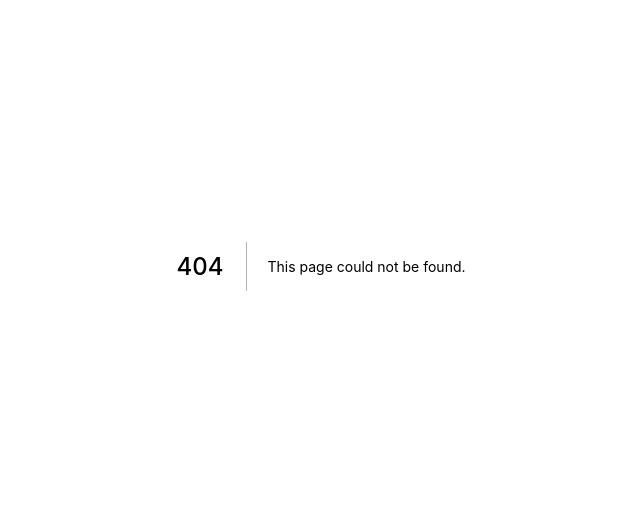
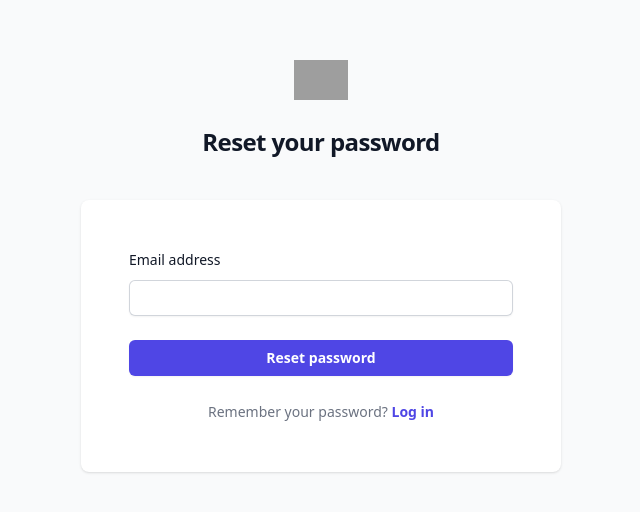
Before and after one commit to markbenliyan/resume-mvp-next, a Next.js app: page /forgotpassword in a window 1280 px wide. Before the commit this address had no page. Shown: the part 134-646 px from the top of the page, without its empty margins (319-959 px from the left). Built offline with nearby package versions, Linux system fonts and the light colour scheme; grey boxes are pictures that could not be loaded.

Commit message:
added auth checks, forgot password page, and landing page --> dashboard routing based on signed in user

```diff
--- a/downloadAsPdf.js
+++ b/downloadAsPdf.js
@@ -12,7 +12,7 @@ app.get('/pdf', async (req, res) => {
   const browser = await puppeteer.launch();
   const page = await browser.newPage();
 
-  await page.goto('http://localhost:3000/resumeOnly', {
+  await page.goto('http://localhost:3000/resumeonly', {
     waitUntil: 'networkidle0',
   });
 
--- a/lib/firebase.js
+++ b/lib/firebase.js
@@ -16,8 +16,10 @@ const firebaseConfig = {
 
 // Initialize Firebase
 const app = initializeApp(firebaseConfig);
+// Initialize firestore
+const db = getFirestore(app);
+
 let analytics;
-const db = getFirestore(app); // Initialize firestore
 
 if (typeof window !== 'undefined') {
   analytics = getAnalytics(app);
--- a/package.json
+++ b/package.json
@@ -1,4 +1,5 @@
 {
+  "type": "module",
   "name": "resume-mvp-next",
   "version": "0.1.0",
   "private": true,
--- a/src/components/Resume.jsx
+++ b/src/components/Resume.jsx
@@ -30,6 +30,7 @@ const Resume = ({ editable = false, resumeOnly = false, scale = 1.0 }) => {
     },
     headerFirstName: {
       fontWeight: '800',
+      marginRight: '10px',
     },
     headerLastName: {
       fontWeight: '500',
@@ -163,7 +164,6 @@ const Resume = ({ editable = false, resumeOnly = false, scale = 1.0 }) => {
     const currentRect = e.currentTarget.getBoundingClientRect();
     // const resumeRect = document.getElementById('canvas').getBoundingClientRect();
 
-    console.log('currentRect: ', currentRect);
     setToolbarPos({
       x: currentRect.left - TOOLBAR_OFFSET,
       y: currentRect.top,
@@ -195,7 +195,7 @@ const Resume = ({ editable = false, resumeOnly = false, scale = 1.0 }) => {
               <span id="lastName" contentEditable={editable} suppressContentEditableWarning={true}
                 onBlur={(e) => handleBlur(e, 'lastName')}
                 style={style.headerLastName}>
-                {' ' + resume.lastName}
+                {resume.lastName}
               </span>
             </h1>
             <div id="headerContacts" style={style.headerContacts}>
--- /dev/null
+++ b/src/pages/forgotpassword.jsx
@@ -0,0 +1,92 @@
+/* eslint-disable @next/next/no-html-link-for-pages */
+/* eslint-disable @next/next/no-img-element */
+import { useState } from 'react';
+import { getAuth, sendPasswordResetEmail } from "firebase/auth";
+import { app } from '../../lib/firebase';
+import { useRouter } from 'next/router';
+
+
+export default function ForgotPassword() {
+  const [email, setEmail] = useState('');
+  const [emailSent, setEmailSent] = useState(false);
+  const [error, setError] = useState(null);
+  const auth = getAuth(app);
+  const router = useRouter();
+
+  const handleSubmit = async (event) => {
+    event.preventDefault();
+
+    try {
+      await sendPasswordResetEmail(auth, email);
+      setError(null);
+      setEmailSent(true);
+    } catch (error) {
+      if (error.code === 'auth/user-not-found') {
+        setError('No user found with this email address.');
+      } else {
+        setError('Error sending password reset email.');
+      }
+      console.error('Error sending password reset email: ', error);
+    }
+  };
+
+  return (
+    <div className="h-screen bg-gray-50">
+      <div className="flex min-h-full flex-1 flex-col justify-center py-12 sm:px-6 lg:px-8">
+        <div className="sm:mx-auto sm:w-full sm:max-w-md">
+          <img
+            className="mx-auto h-10 w-auto"
+            src="https://tailwindui.com/img/logos/mark.svg?color=indigo&shade=600"
+            alt="Your Company"
+          />
+          <h2 className="mt-6 text-center text-2xl font-bold leading-9 tracking-tight text-gray-900">
+            Reset your password
+          </h2>
+        </div>
+
+        <div className="mt-10 sm:mx-auto sm:w-full sm:max-w-[480px]">
+          <div className="bg-white px-6 py-12 shadow sm:rounded-lg sm:px-12">
+            <form className="space-y-6" onSubmit={handleSubmit}>
+              {error && <p className="text-red-500">{error}</p>}
+              {emailSent && <p className="text-green-500">Email sent!</p>}
+              <div>
+                <label htmlFor="email" className="block text-sm font-medium leading-6 text-gray-900">
+                  Email address
+                </label>
+                <div className="mt-2">
+                  <input
+                    id="email"
+                    name="email"
+                    type="email"
+                    autoComplete="email"
+                    required
+                    value={email}
+                    onChange={e => setEmail(e.target.value)}
+                    className="block w-full rounded-md border-0 py-1.5 text-gray-900 shadow-sm ring-1 ring-inset ring-gray-300 placeholder:text-gray-400 focus:ring-2 focus:ring-inset focus:ring-indigo-600 sm:text-sm sm:leading-6"
+                  />
+                </div>
+              </div>
+
+              <div>
+                <button
+                  type="submit"
+                  className="flex w-full justify-center rounded-md bg-indigo-600 px-3 py-1.5 text-sm font-semibold leading-6 text-white shadow-sm hover:bg-indigo-500 focus-visible:outline focus-visible:outline-2 focus-visible:outline-offset-2 focus-visible:outline-indigo-600"
+                >
+                  Reset password
+                </button>
+              </div>
+
+              <p className="mt-10 text-center text-sm text-gray-500">
+                Remember your password?{' '}
+                <a href="/login" className="font-semibold leading-6 text-indigo-600 hover:text-indigo-500">
+                  Log in
+                </a>
+              </p>
+
+            </form>
+          </div>
+        </div>
+      </div>
+    </div>
+  );
+}
--- a/src/pages/index.tsx
+++ b/src/pages/index.tsx
@@ -1,8 +1,10 @@
 /* eslint-disable @next/next/no-img-element */
-import { useState } from 'react'
+import { useEffect, useState } from 'react'
 import { useRouter } from 'next/router'
 import { Dialog } from '@headlessui/react'
 import { Bars3Icon, XMarkIcon } from '@heroicons/react/24/outline'
+import { getAuth, onAuthStateChanged } from "firebase/auth";
+import { app } from '../../lib/firebase';
 
 const navigation = [
   { name: 'Product', href: '#' },
@@ -13,7 +15,32 @@ const navigation = [
 
 export default function Home() {
   const router = useRouter();
+  const [loading, setLoading] = useState(true); // add loading state
   const [mobileMenuOpen, setMobileMenuOpen] = useState(false)
+
+  // this onAuthStateChanged is how we check if a user is logged in or not, and act accordingly
+  useEffect(() => {
+    const auth = getAuth(app);
+
+    const unsubscribe = onAuthStateChanged(auth, (user) => {
+      if (user) {
+        // User is signed in, see docs for a list of available properties
+        // https://firebase.google.com/docs/reference/js/auth.user
+        const uid = user.uid;
+        console.log('user signed in ', user.providerData)
+        router.push('/dashboard')
+        // ...
+      } else {
+        setLoading(false); // User not signed in, set loading to false
+        console.log('no user signed in out')
+      }
+    });
+
+    // Cleanup subscription on unmount
+    return () => unsubscribe();
+
+  }, [router]); // Empty dependency array ensures this runs once on mount and not on every re-render
+
 
   const handleLogin = () => {
     router.push('/login')
@@ -23,7 +50,18 @@ export default function Home() {
     router.push('/signup')
   }
 
-  return (
+  const spinningLoader = (
+    <div role="status" className='flex h-screen justify-center items-center bg-gray-50'>
+      <svg aria-hidden="true" className="inline w-12 h-12 text-gray-200 animate-spin dark:text-gray-600 fill-blue-600" viewBox="0 0 100 101" fill="none" xmlns="http://www.w3.org/2000/svg">
+        <path d="M100 50.5908C100 78.2051 77.6142 100.591 50 100.591C22.3858 100.591 0 78.2051 0 50.5908C0 22.9766 22.3858 0.59082 50 0.59082C77.6142 0.59082 100 22.9766 100 50.5908ZM9.08144 50.5908C9.08144 73.1895 27.4013 91.5094 50 91.5094C72.5987 91.5094 90.9186 73.1895 90.9186 50.5908C90.9186 27.9921 72.5987 9.67226 50 9.67226C27.4013 9.67226 9.08144 27.9921 9.08144 50.5908Z" fill="currentColor" />
+        <path d="M93.9676 39.0409C96.393 38.4038 97.8624 35.9116 97.0079 33.5539C95.2932 28.8227 92.871 24.3692 89.8167 20.348C85.8452 15.1192 80.8826 10.7238 75.2124 7.41289C69.5422 4.10194 63.2754 1.94025 56.7698 1.05124C51.7666 0.367541 46.6976 0.446843 41.7345 1.27873C39.2613 1.69328 37.813 4.19778 38.4501 6.62326C39.0873 9.04874 41.5694 10.4717 44.0505 10.1071C47.8511 9.54855 51.7191 9.52689 55.5402 10.0491C60.8642 10.7766 65.9928 12.5457 70.6331 15.2552C75.2735 17.9648 79.3347 21.5619 82.5849 25.841C84.9175 28.9121 86.7997 32.2913 88.1811 35.8758C89.083 38.2158 91.5421 39.6781 93.9676 39.0409Z" fill="currentFill" />
+      </svg>
+      <span className="sr-only">Loading...</span>
+    </div>
+  )
+
+  return ({ loading } ? spinningLoader :
+    (
       <div className="bg-white">
         <header className="absolute inset-x-0 top-0 z-50">
           <nav className="flex items-center justify-between p-6 lg:px-8" aria-label="Global">
@@ -166,5 +204,5 @@ export default function Home() {
           </div>
         </div>
       </div>
-  )
+    ))
 }
--- a/src/pages/login.jsx
+++ b/src/pages/login.jsx
@@ -95,28 +95,12 @@ export default function Login() {
                     className="block w-full rounded-md border-0 py-1.5 text-gray-900 shadow-sm ring-1 ring-inset ring-gray-300 placeholder:text-gray-400 focus:ring-2 focus:ring-inset focus:ring-indigo-600 sm:text-sm sm:leading-6"
                   />
                 </div>
-              </div>
-
-              <div className="flex items-center justify-between">
-                <div className="flex items-center">
-                  <input
-                    id="remember-me"
-                    name="remember-me"
-                    type="checkbox"
-                    className="h-4 w-4 rounded border-gray-300 text-indigo-600 focus:ring-indigo-600"
-                  />
-                  <label htmlFor="remember-me" className="ml-3 block text-sm leading-6 text-gray-900">
-                    Remember me
-                  </label>
-                </div>
-
-                <div className="text-sm leading-6">
-                  <a href="#" className="font-semibold text-indigo-600 hover:text-indigo-500">
+                <div className="text-sm leading-6 mt-2">
+                  <a href="/forgotPassword" className="font-semibold text-indigo-600 hover:text-indigo-500">
                     Forgot password?
                   </a>
                 </div>
               </div>
-
               <div>
                 <button
                   type="submit"
@@ -128,7 +112,7 @@ export default function Login() {
             </form>
 
             <div>
-              <div className="relative mt-10">
+              <div className="relative mt-6">
                 <div className="absolute inset-0 flex items-center" aria-hidden="true">
                   <div className="w-full border-t border-gray-200" />
                 </div>
--- a/src/pages/signup.jsx
+++ b/src/pages/signup.jsx
@@ -98,27 +98,6 @@ export default function SignUp() {
                   />
                 </div>
               </div>
-
-              <div className="flex items-center justify-between">
-                <div className="flex items-center">
-                  <input
-                    id="remember-me"
-                    name="remember-me"
-                    type="checkbox"
-                    className="h-4 w-4 rounded border-gray-300 text-indigo-600 focus:ring-indigo-600"
-                  />
-                  <label htmlFor="remember-me" className="ml-3 block text-sm leading-6 text-gray-900">
-                    Remember me
-                  </label>
-                </div>
-
-                <div className="text-sm leading-6">
-                  <a href="#" className="font-semibold text-indigo-600 hover:text-indigo-500">
-                    Forgot password?
-                  </a>
-                </div>
-              </div>
-
               <div>
                 <button
                   type="submit"
@@ -130,7 +109,7 @@ export default function SignUp() {
             </form>
 
             <div>
-              <div className="relative mt-10">
+              <div className="relative mt-6">
                 <div className="absolute inset-0 flex items-center" aria-hidden="true">
                   <div className="w-full border-t border-gray-200" />
                 </div>
--- a/tsconfig.json
+++ b/tsconfig.json
@@ -28,7 +28,7 @@
     "next-env.d.ts",
     "**/*.ts",
     "**/*.tsx"
-  ],
+, "src/pages/forgotpassword.jsx"  ],
   "exclude": [
     "node_modules"
   ]
```
Also changed, not shown: lib/add_ada_lovelace.js (added, +15 -0 lines), lib/get_all_users.js (added, +7 -0 lines), src/store.ts (+40 -4 lines). Lines whose indentation alone changed are shown as unchanged.
